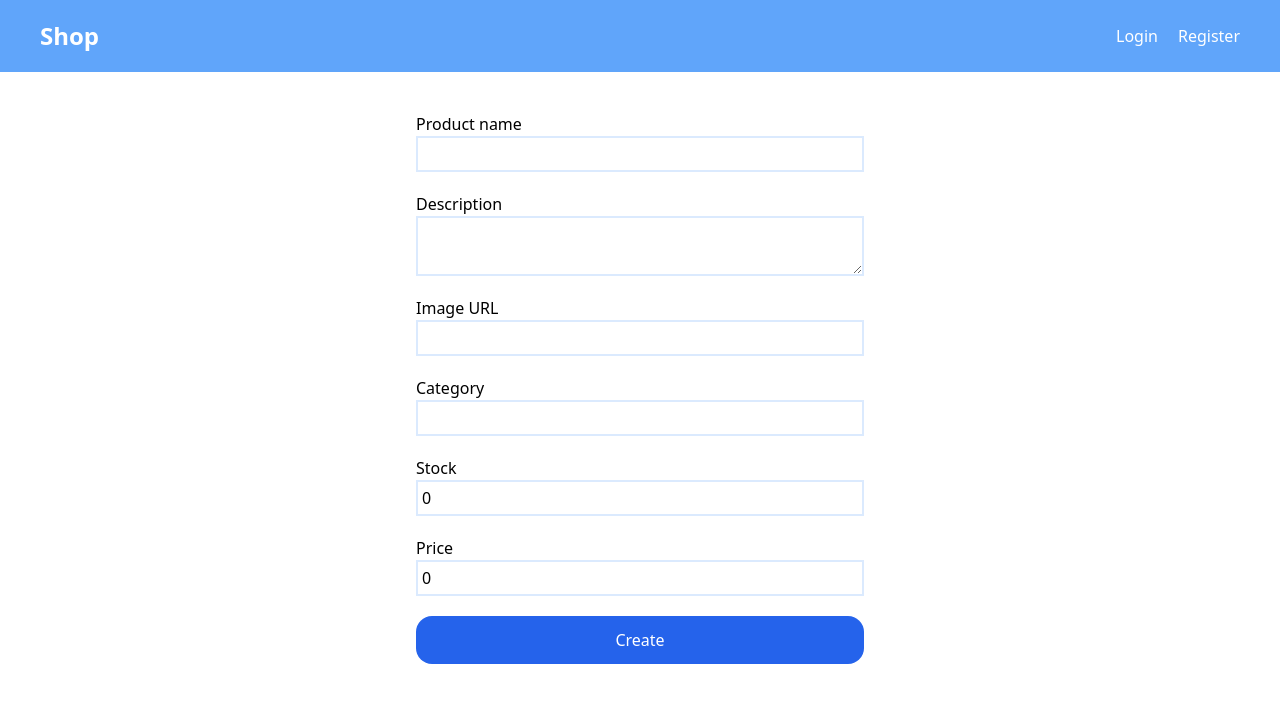
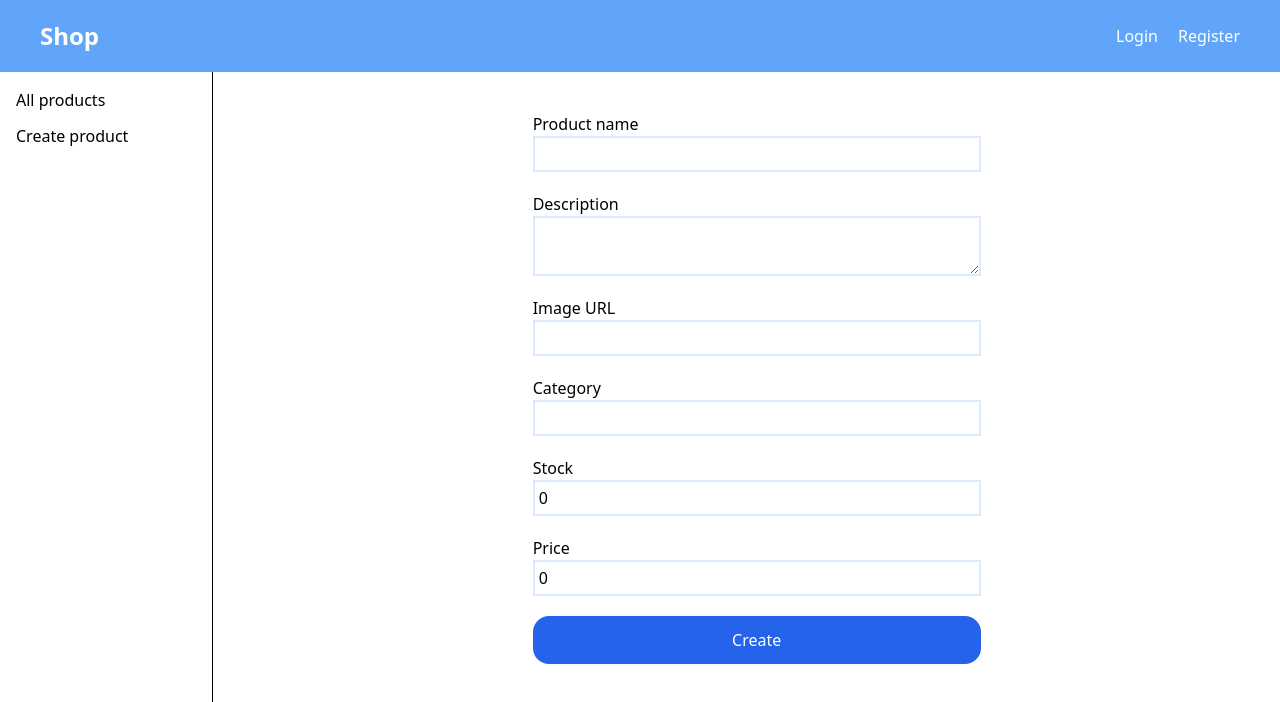
Before and after one commit to xmaten/shop, a Next.js app in the folder client/: page /admin/products/create in a window 1280 px wide. Shown: the top 702 px of the page. Built offline with nearby package versions, Linux system fonts and the light colour scheme; no server answers.

Commit message:
Create admin sidebar and admin wrapper

```diff
--- /dev/null
+++ b/client/components/layout/AdminWrapper.tsx
@@ -0,0 +1,10 @@
+import { AdminSidebar } from '../nav/AdminSidebar'
+
+export const AdminWrapper: React.FC = ({ children }) => {
+  return (
+    <div className="flex">
+      <AdminSidebar />
+      {children}
+    </div>
+  )
+}
--- /dev/null
+++ b/client/components/nav/AdminSidebar.tsx
@@ -0,0 +1,23 @@
+import Link from 'next/link'
+
+export const AdminSidebar = () => {
+  const routes = [
+    {
+      link: '/admin/products/all',
+      label: 'All products',
+    },
+    {
+      link: '/admin/products/create',
+      label: 'Create product',
+    },
+  ]
+  return (
+    <div className="w-1/6 p-4 flex flex-col border-solid border-black border-r min-h-screen mr-5">
+      {routes.map((route) => (
+        <Link key={route.link} href={route.link}>
+          <a className="mb-3">{route.label}</a>
+        </Link>
+      ))}
+    </div>
+  )
+}
--- a/client/pages/admin/products/all.tsx
+++ b/client/pages/admin/products/all.tsx
@@ -1,8 +1,9 @@
 import { useQuery } from 'react-query'
 
-import { productApi } from 'api/product'
 import { ProductListItem } from 'components/products/ProductListItem'
 import { ProductListHeader } from 'components/products/ProductListHeader'
+import { AdminWrapper } from 'components/layout/AdminWrapper'
+import { productApi } from 'api/product'
 
 const AllProducts = () => {
   const { data, isLoading, isError } = useQuery('adminProducts', productApi.getAllAdminProducts)
@@ -26,12 +27,14 @@ const AllProducts = () => {
   }
 
   return (
+    <AdminWrapper>
       <div className="container mx-auto max-w-xxl pt-10">
         <>
           <ProductListHeader />
           {renderProductsResponse()}
         </>
       </div>
+    </AdminWrapper>
   )
 }
 
--- a/client/pages/admin/products/create.tsx
+++ b/client/pages/admin/products/create.tsx
@@ -6,6 +6,7 @@ import Router from 'next/router'
 import { Input } from 'components/Input'
 import { Button } from 'components/Button'
 import { Textarea } from 'components/Textarea'
+import { AdminWrapper } from 'components/layout/AdminWrapper'
 import { useIsAdmin } from 'utils/hooks/useIsAdmin'
 import { Product } from 'types/Product'
 import { productApi } from 'api/product'
@@ -35,6 +36,7 @@ const CreateProduct = () => {
   })
 
   return (
+    <AdminWrapper>
       <div className="container mx-auto max-w-md pt-10">
         <form onSubmit={onSubmit}>
           <Input
@@ -98,6 +100,7 @@ const CreateProduct = () => {
           </Button>
         </form>
       </div>
+    </AdminWrapper>
   )
 }
 
```
Lines whose indentation alone changed are shown as unchanged.
